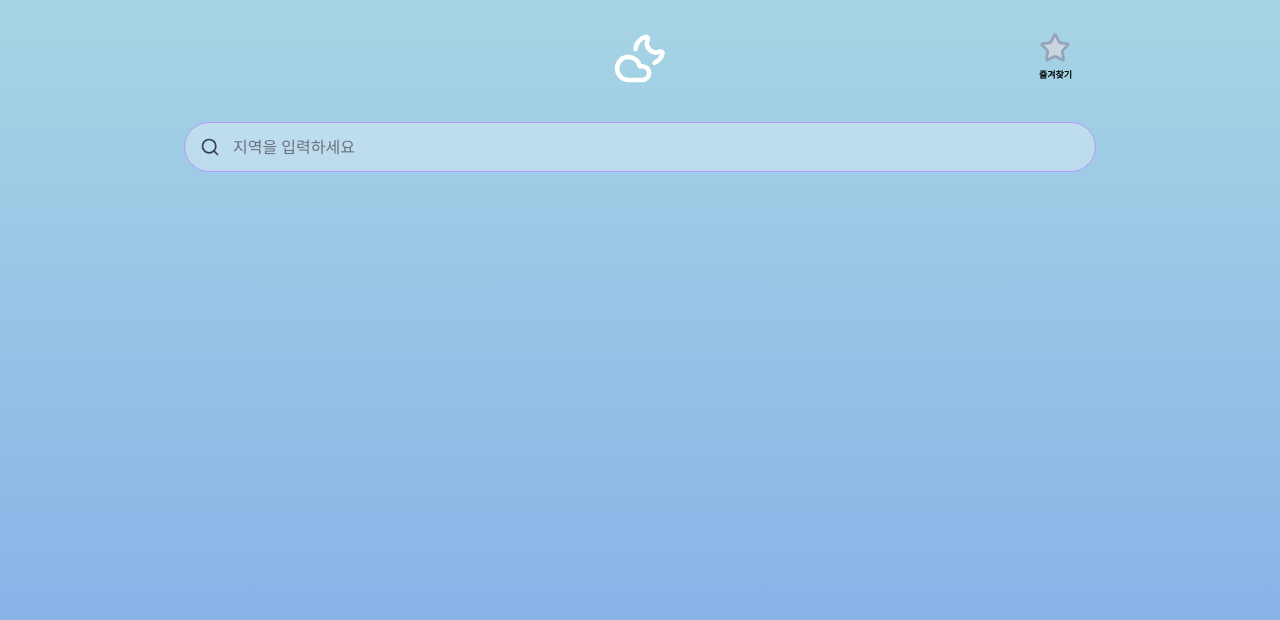
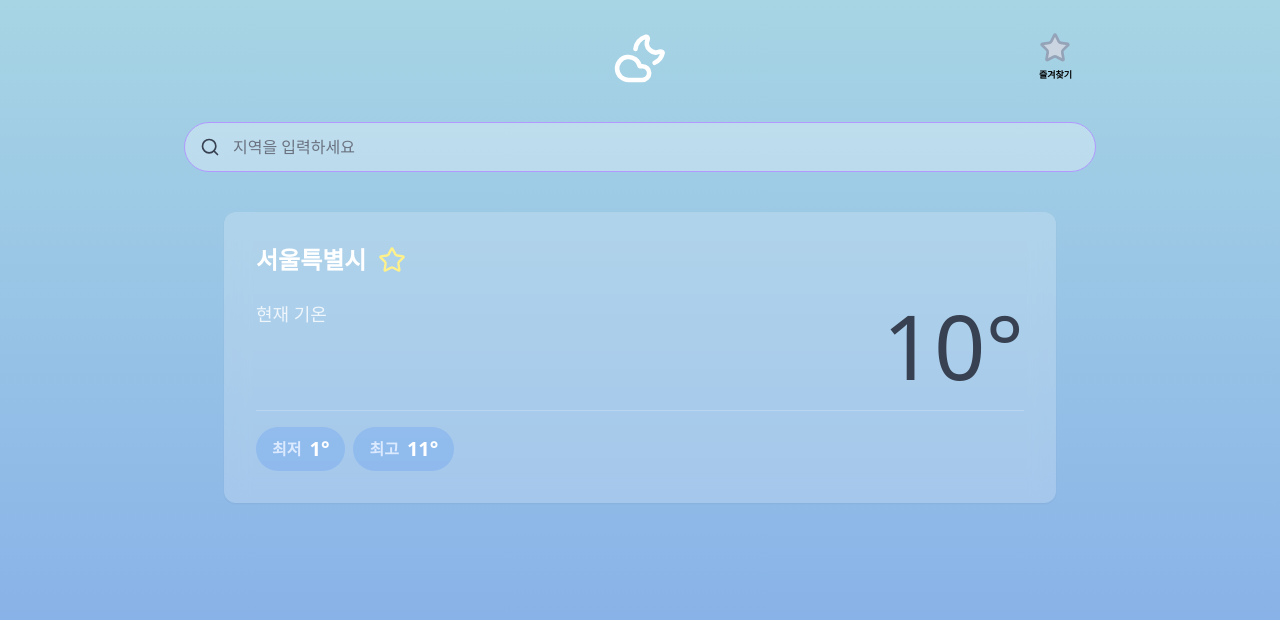
Before and after one commit to ji006/weather-app, a React (Vite) app: page / in a window 1280 px wide. Shown: the top 620 px of the page. Built offline with nearby package versions, Linux system fonts and the light colour scheme.

Commit message:
add 메인 날씨 컴포넌트

```diff
--- /dev/null
+++ b/src/entities/weather/ui/CurrentWeather.tsx
@@ -0,0 +1,39 @@
+import { Star } from "lucide-react";
+
+export const CurrentWeather = () => {
+  return (
+    <div className="flex w-full justify-center px-4">
+      <div className="min-h-[250px] w-full max-w-[912px] rounded-xl bg-white/20 p-8 text-white shadow-sm backdrop-blur-md">
+        {/* 지역, 즐겨찾기 */}
+        <div className="mb-6 flex items-center gap-3">
+          <h2 className="text-xl font-bold md:text-2xl">서울특별시</h2>
+          <button className="hover:scale-110">
+            <Star className="h-7 w-7 fill-none text-yellow-200" />
+          </button>
+        </div>
+
+        {/* 현재 기온 정보 */}
+        <div className="mb-5 flex justify-between">
+          <span className="text-md mb-1 font-medium opacity-80 md:text-lg">
+            현재 기온
+          </span>
+          <span className="text-7xl leading-none text-gray-700 md:text-[90px]">
+            10°
+          </span>
+        </div>
+
+        {/* 최저,최고 기온 */}
+        <div className="flex gap-2 border-t border-white/20 pt-4 text-lg font-bold md:text-xl">
+          <div className="flex items-center gap-2 rounded-full bg-blue-500/20 px-4 py-2">
+            <span className="text-base text-blue-100">최저</span>
+            <span>1°</span>
+          </div>
+          <div className="flex items-center gap-2 rounded-full bg-blue-500/20 px-4 py-2">
+            <span className="text-base text-blue-100">최고</span>
+            <span>11°</span>
+          </div>
+        </div>
+      </div>
+    </div>
+  );
+};
--- a/src/pages/home/ui/HomePage.tsx
+++ b/src/pages/home/ui/HomePage.tsx
@@ -1,15 +1,19 @@
 // src/pages/home/ui/HomePage.tsx
 import { SearchInput } from "../../../features/search-location/ui/SearchInput";
 import { Header } from "../../../widgets/header/ui/Header";
+import { MainWeather } from "../../../widgets/main-weather/ui/MainWeatherSection";
 
 export const HomePage = () => {
   return (
     // 배경 그라데이션 (이미지 느낌)
-    <div className="min-h-screen w-full bg-gradient-to-b from-[#A7D5E4] to-[#80A9E9]">
+    <div className="min-h-screen w-full bg-gradient-to-b from-[#A7D5E4] to-[#80A9E9] flex flex-col items-center">
       <Header />
-      <section className="w-full mt-2">
+      <section className="mt-2 mb-10 w-full">
         <SearchInput />
       </section>
+      <div className="w-full max-w-[912px] px-6">
+        <MainWeather />
+      </div>
     </div>
   );
 };
--- /dev/null
+++ b/src/widgets/main-weather/ui/MainWeatherSection.tsx
@@ -0,0 +1,9 @@
+import { CurrentWeather } from "../../../entities/weather/ui/CurrentWeather";
+
+export const MainWeather = () => {
+  return (
+    <section className="w-full">
+      <CurrentWeather />
+    </section>
+  );
+};
```
Also changed, not shown: src/entities/weather/ui/HourlyWeather.tsx (added).
